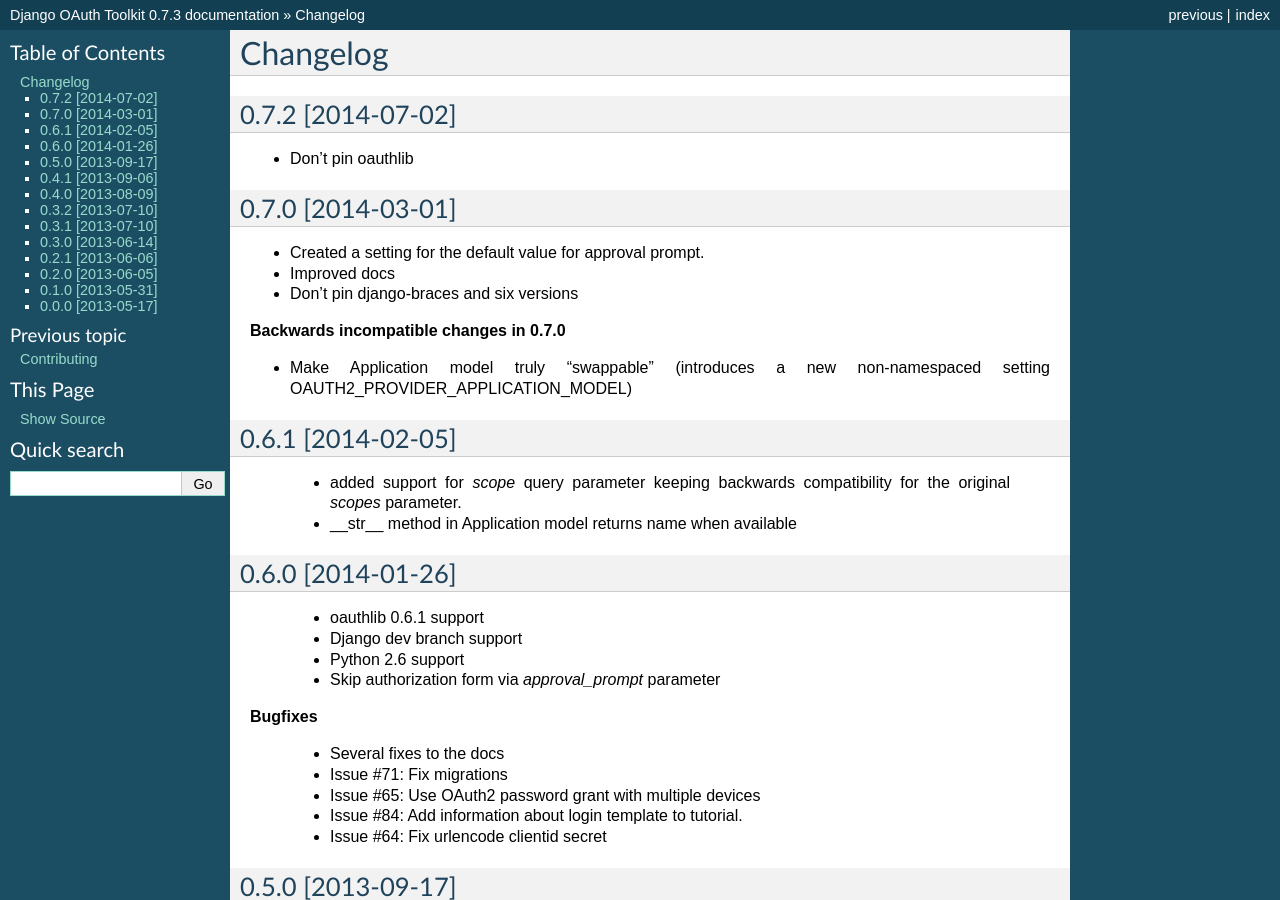
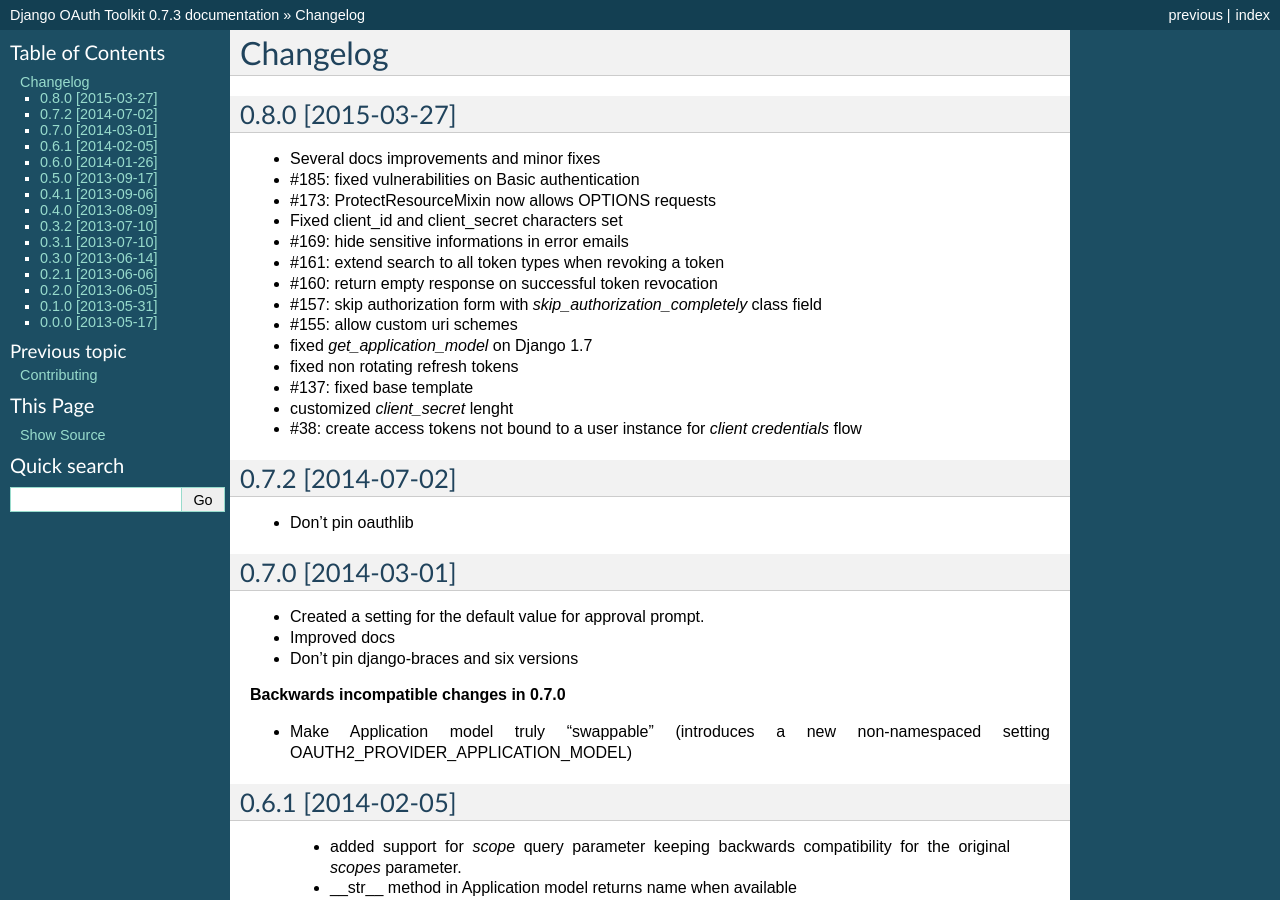
Before and after one commit to sheriffwoody0922/oauth-python-django, a Sphinx documentation site: the page built from docs/changelog.rst, in a window 1280 px wide and 900 px high. Built offline with Sphinx 7.4.7, drawn with Linux system fonts in a browser that asks for light colours.

Commit message:
updated changelog

```diff
--- a/docs/changelog.rst
+++ b/docs/changelog.rst
@@ -1,5 +1,24 @@
 Changelog
 =========
+
+0.8.0 [2015-03-27]
+------------------
+
+* Several docs improvements and minor fixes
+* #185: fixed vulnerabilities on Basic authentication
+* #173: ProtectResourceMixin now allows OPTIONS requests
+* Fixed client_id and client_secret characters set
+* #169: hide sensitive informations in error emails
+* #161: extend search to all token types when revoking a token
+* #160: return empty response on successful token revocation
+* #157: skip authorization form with `skip_authorization_completely` class field
+* #155: allow custom uri schemes
+* fixed `get_application_model` on Django 1.7
+* fixed non rotating refresh tokens
+* #137: fixed base template
+* customized `client_secret` lenght
+* #38: create access tokens not bound to a user instance for *client credentials* flow
+
 
 0.7.2 [2014-07-02]
 ------------------
```
Also changed, not shown: README.rst (+18 -0 lines).
